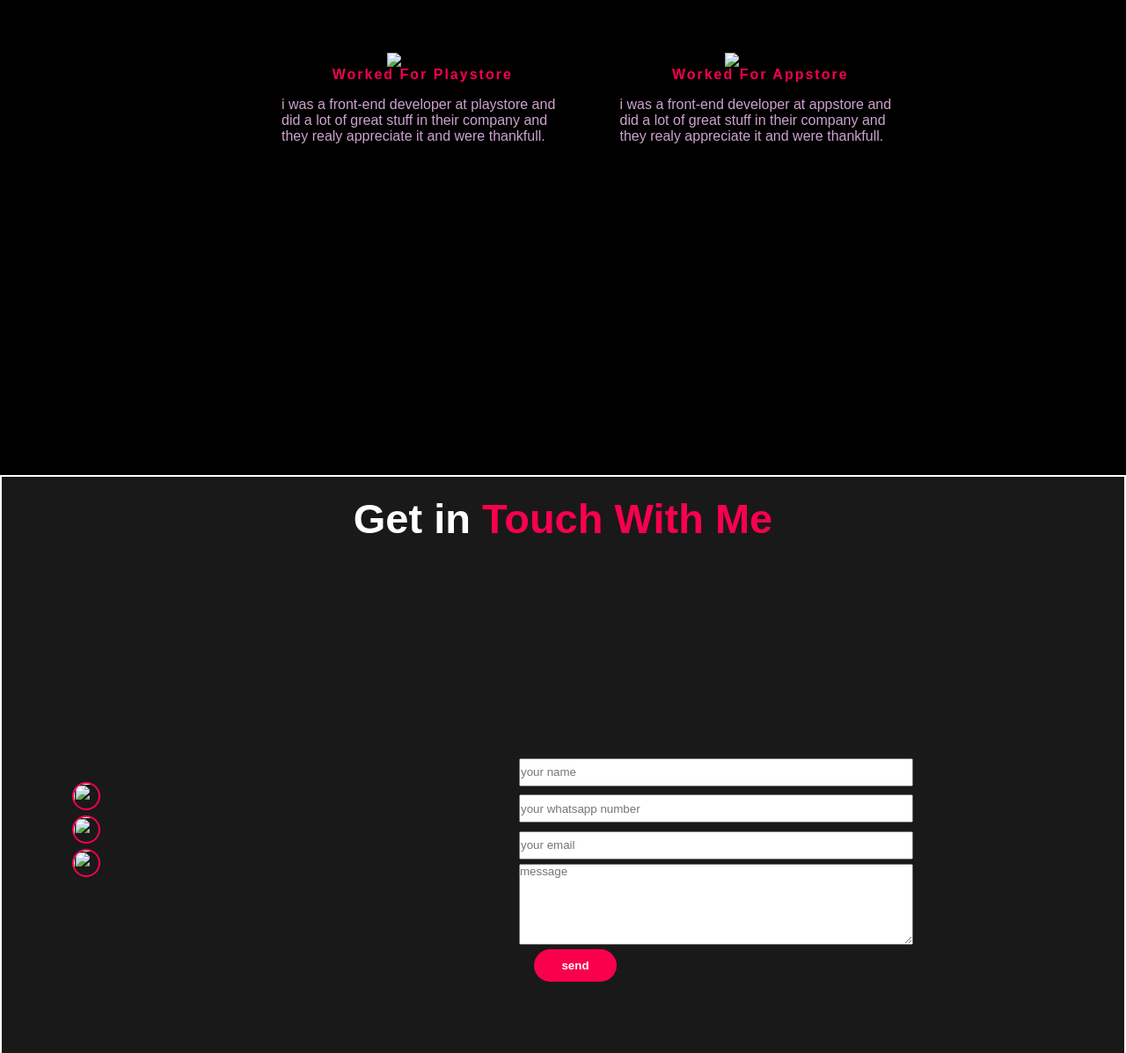
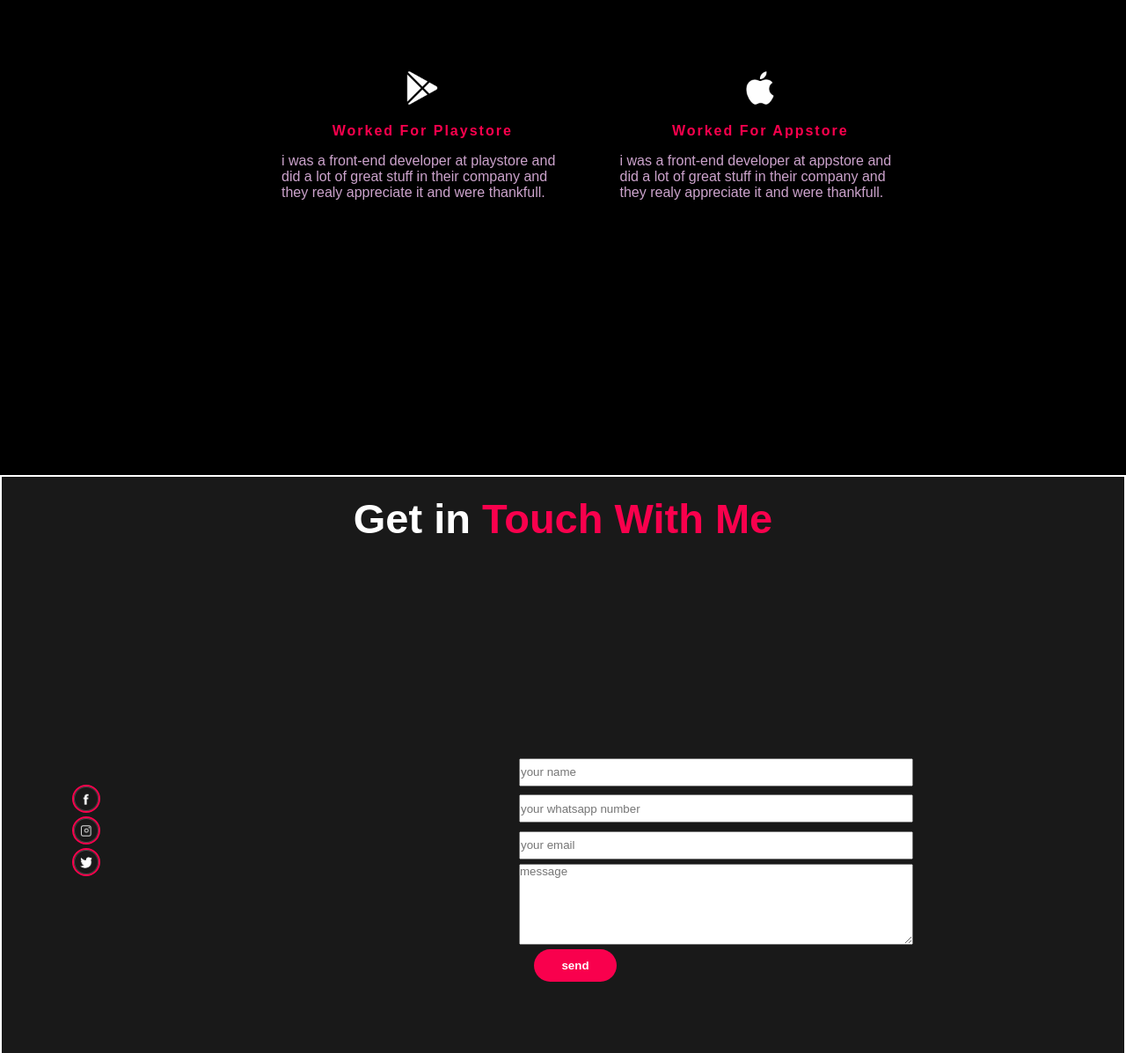
Before and after one commit to akasike-raphael/personal-portfolio, a plain HTML site: page index.html in a window 1280 px wide. Shown: the part 1844-3041 px from the top of the page at 88% size. Drawn offline with Linux system fonts and the light colour scheme.

Commit message:
Update index.html

```diff
--- a/index.html
+++ b/index.html
@@ -53,14 +53,14 @@
 <section id="features">
     <div class="place-container">
         <div class="places">
-            <img src="images/playstore.png">
+            <img src="playstore.png">
             <h4><strong>worked for playstore</strong></h4>
             <p>i was a front-end developer at playstore and did a lot of great stuff in their company
                 and they realy appreciate it and were thankfull.
             </p>
         </div>
         <div class="places">
-            <img src="images/appstore.png">
+            <img src="appstore.png">
             <h4><strong>Worked For Appstore</strong></h4>
             <p>i was a front-end developer at appstore and did a lot of great stuff in their company
                 and they realy appreciate it and were thankfull.
@@ -74,9 +74,9 @@
 </center>
     <div class="contact-container">
     <div class="social-link"></a>
-        <a href=""><img src="images/fb.png"></a>
-        <a href=""><img src="images/ig.png"></a>
-        <a href=""><img src="images/tw.png"></a>
+        <a href=""><img src="fb.png"></a>
+        <a href=""><img src="ig.png"></a>
+        <a href=""><img src="tw.png"></a>
     </div>
     <div class="form">
         <form action="">
```
